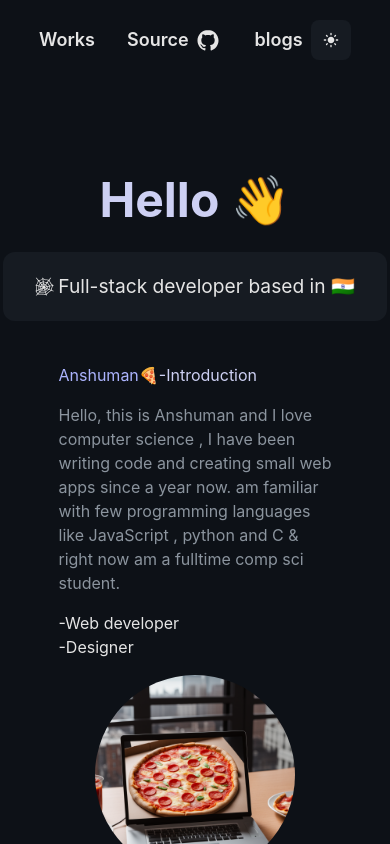
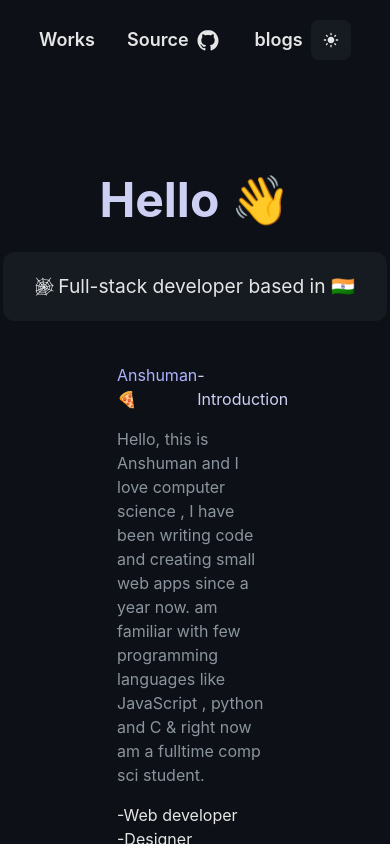
Before and after one commit to anshumancodes/anshumancdx.xyz, a React (Vite) app in the folder app/: page / in a window 390 px wide. Shown: the top 844 px of the page. Built offline with nearby package versions, Linux system fonts and the light colour scheme; a web font is replaced by a local one.

Commit message:
modified breakpoints

```diff
--- a/app/tailwind.config.js
+++ b/app/tailwind.config.js
@@ -20,6 +20,7 @@ const tailwindconfig = {
         'alert-bg':'#c6f6d5',
         'info-blue':'#bee3f8'
       }, width: {
+        '100c':'100%',
         '80c': '80%',
          '70c':'70%',
          '60c':'60%',
@@ -77,7 +78,11 @@ const tailwindconfig = {
          'basic-tag':'21px',
 
          'complete':'50%'
-      }
+      },
+      screens: {
+        'phone': { max: '535px' },
+
+      },
 
     },
   },
```
